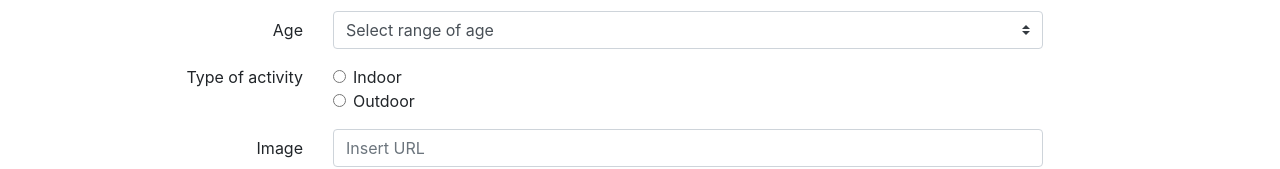
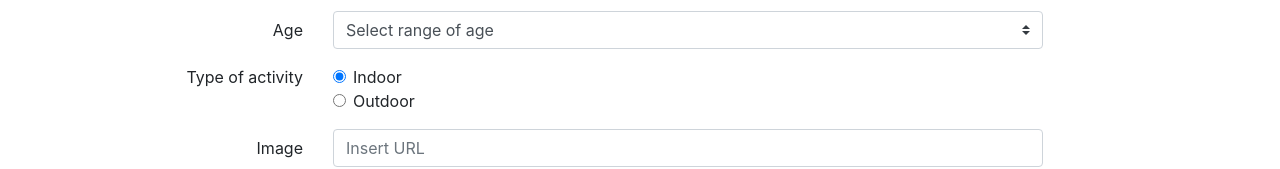
Before and after one commit to laurafont/kidsAtHome, a React (Create React App) app in the folder client/: page /addResource in a window 1280 px wide. Shown: the part 608-777 px from the top of the page. Built offline with nearby package versions, Linux system fonts and the light colour scheme; no server answers.

Commit message:
- Added state variable to store the selected option, and a handler to toggle the state

```diff
--- a/client/src/components/InputPage.js
+++ b/client/src/components/InputPage.js
@@ -155,9 +155,11 @@ export default class InputPage extends Component {
                                 <legend className="col-form-label col-sm-2 pt-0">Type of activity</legend>
                                 <div className="col-sm-1">
                                     <div className="form-check">
-                                        <input className="form-check-input" id="indoor" type="radio" name="indoor" value="1" />
+                                        <input className="form-check-input" id="indoor" type="radio" name="indoor" value="1"
+                                         checked={this.state.selectedOption === 'indoor'} onChange={e => this.handleOptionChange(e)}/>
                                         <label className="form-check-label" for="indoor">Indoor</label>
-                                        <input className="form-check-input" id="outdoor" type="radio" name="outdoor" value="0" />
+                                        <input className="form-check-input" id="outdoor" type="radio" name="outdoor" value="0"
+                                          checked={this.state.selectedOption === 'outdoor'} onChange={e => this.handleOptionChange(e)} />
                                         <label className="form-check-label" for="outdoor">Outdoor</label>
                                     </div>
                                 </div>
```
